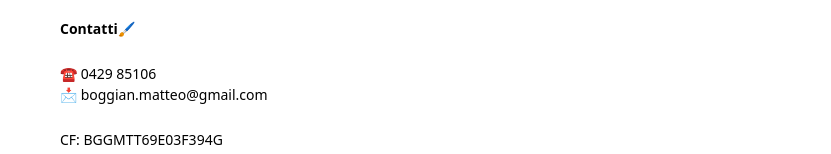
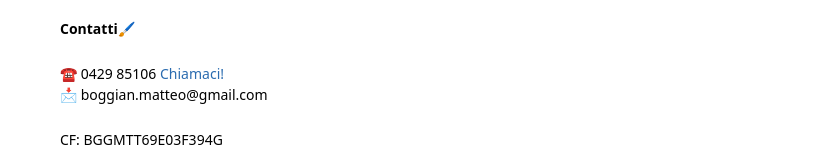
Before and after one commit to pigozzolisa/workshop-site, a Next.js app: page /contacts in a window 1280 px wide. Shown: the part 441-595 px from the top of the page, without its empty margins (224-1055 px from the left). Built offline with nearby package versions, Linux system fonts and the light colour scheme.

Commit message:
link Chiamaci

```diff
--- a/src/pages/contacts.tsx
+++ b/src/pages/contacts.tsx
@@ -14,10 +14,15 @@ const Contacts = () => (
     <span role="img" aria-label="pencil">🖌️</span>
     </h1>
     <ul className="mx-5">
+
       <li>
       <span role="img" aria-label="telephone">☎️</span>
       {' '}
-      <span className="mr-5">0429 85106</span>
+      <span className="mr-5">
+      0429 85106
+      {' '}    <a href="tel:+39042985106">Chiamaci!</a>
+      </span>
+
       </li>
       <li>
       <span role="img" aria-label="envelope_with_arrow">📩</span>
```
Also changed, not shown: 1 other file (tests, documents, lock files or other folders).
